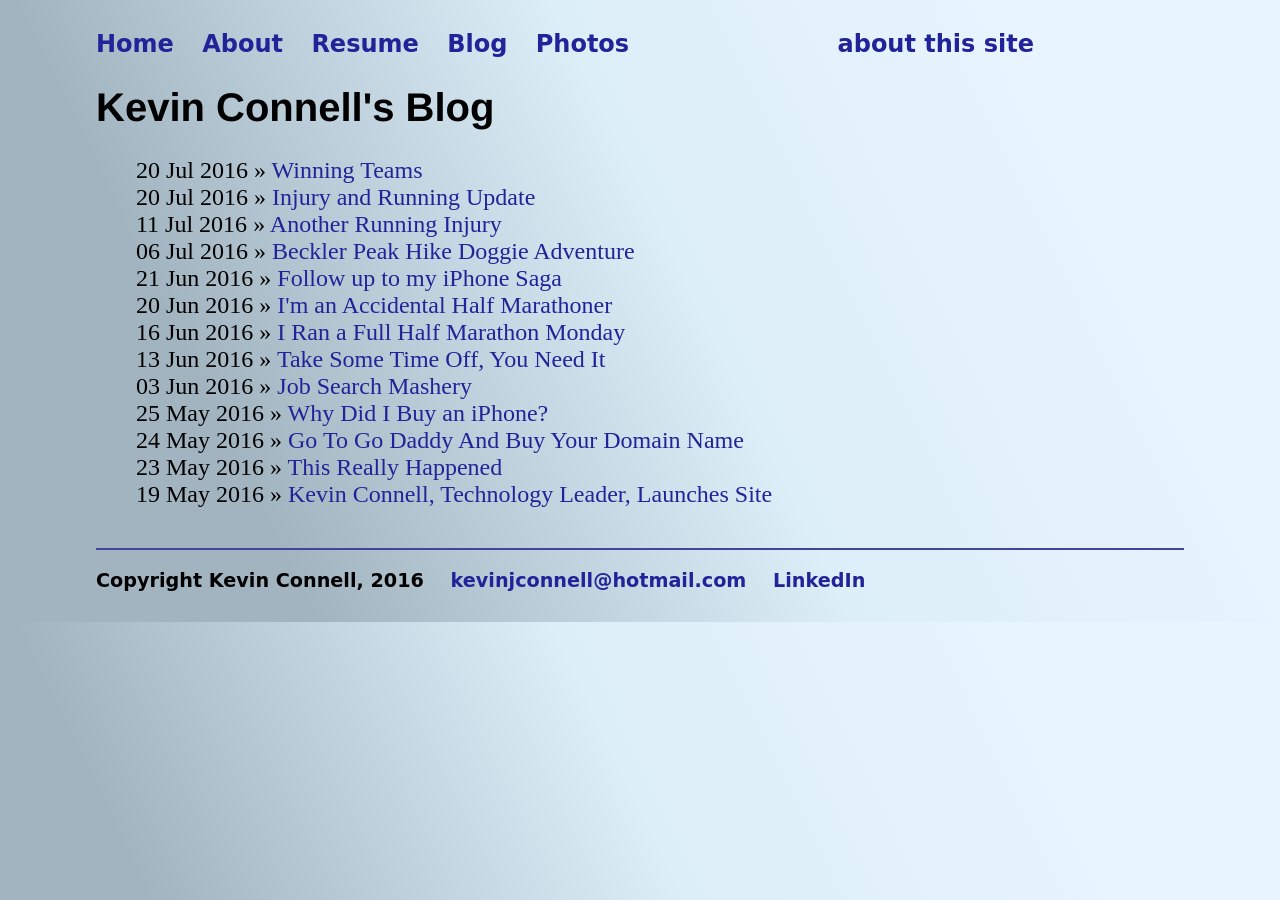
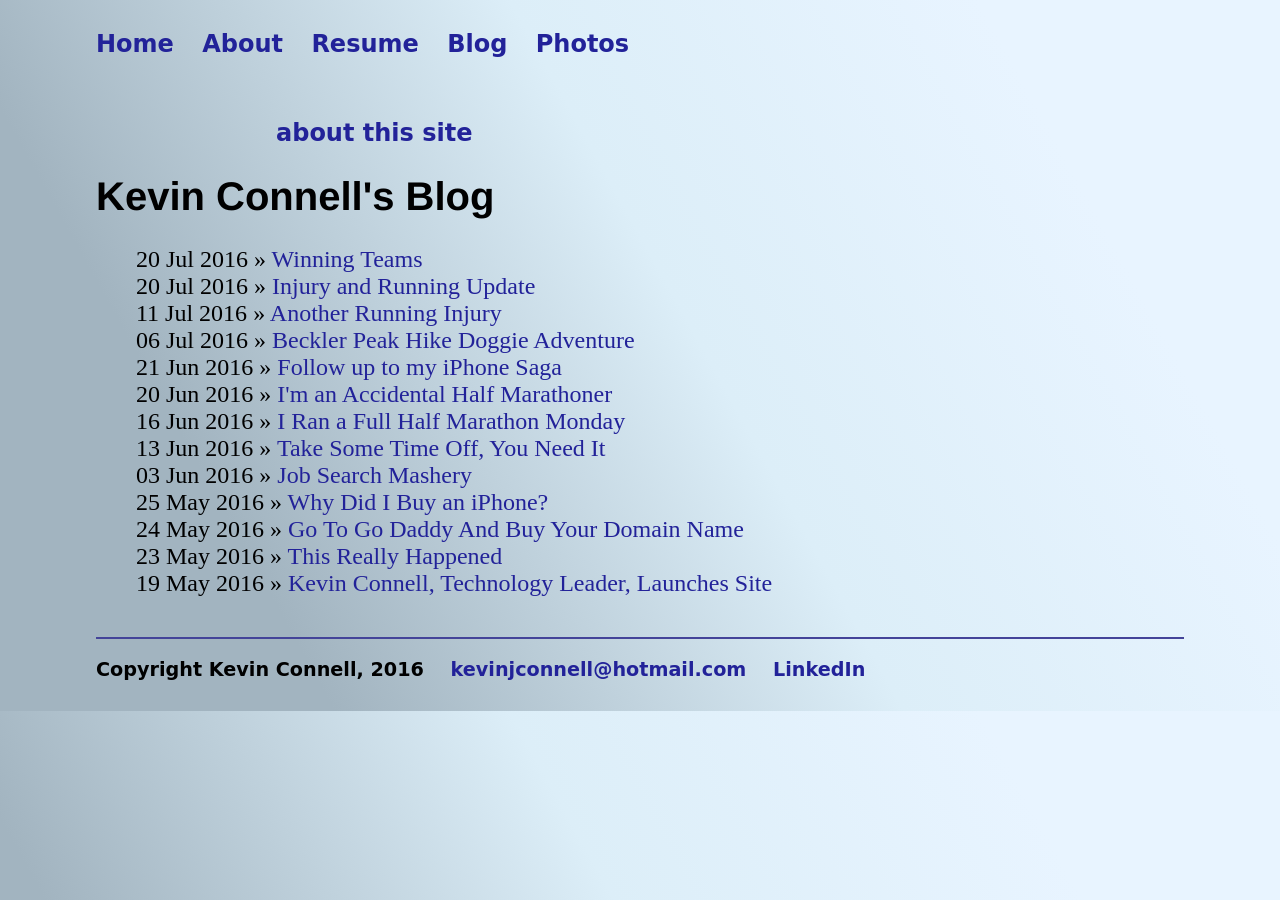
Before and after one commit to mo4dawg/mo4dawg.github.io, a Jekyll site: the page built from blog/index.html, in a window 1280 px wide. Built offline with Jekyll 4.4.1, drawn with Linux system fonts in a browser that asks for light colours.

Commit message:
Update default.html

```diff
--- a/_layouts/default.html
+++ b/_layouts/default.html
@@ -18,7 +18,7 @@
 	        		<li><a href="/CV">Resume</a></li>
 	        		<li><a href="/blog">Blog</a></li>
 	        		<li><a href="/photos">Photos</a></li>
-	        		<li><span> </span> </li>
+	        		<li><pre>                                  </pre></li>
 	        		<li><span> </span> </li>
 	        		<li><span> </span> </li>
 	        		<li><span> </span> </li>
```
